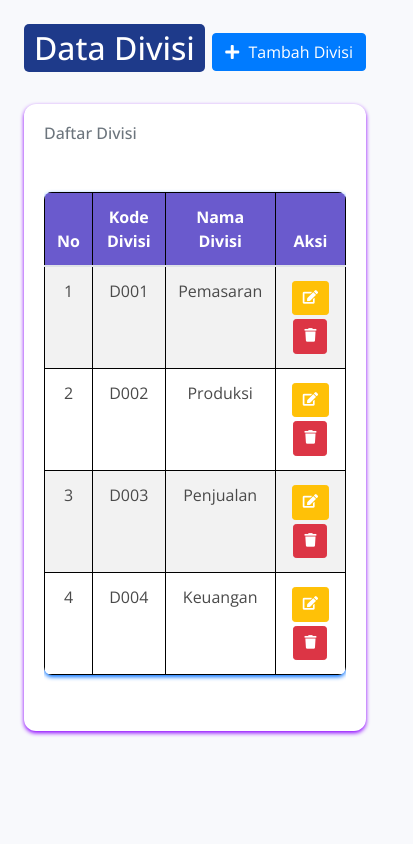
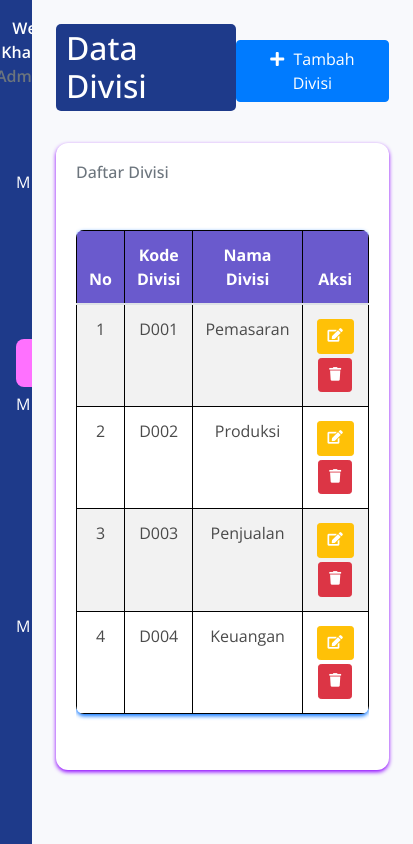
Before and after one commit to Voxydd/KHAIRIL_YUSUF_05TPLP002, a plain HTML site: page divisi.html in a window 390 px wide. Shown: the whole page, 413 px wide, since content can reach past the window. Drawn offline with nearby package versions, Linux system fonts and the light colour scheme.

Commit message:
Update divisi.html

```diff
--- a/divisi.html
+++ b/divisi.html
@@ -15,7 +15,7 @@
 <body>
 
 <div class="d-flex vh-100">
-    <div class="bg-lightblue text-white p-3 d-none d-md-block" id="sidebar">
+    <div class="bg-lightblue text-white p-3" id="sidebar">
         <div class="sidebar-header text-center mb-4">
             <img src="assets/img/ucuppp.jpg" alt="Logo" style="width: 60px; height: 60px; border-radius: 60%;">
             <span class="logo-text ml-2">Welcome, Khairil Yusuf<div class="text-muted">Administrator</div></span>
```
